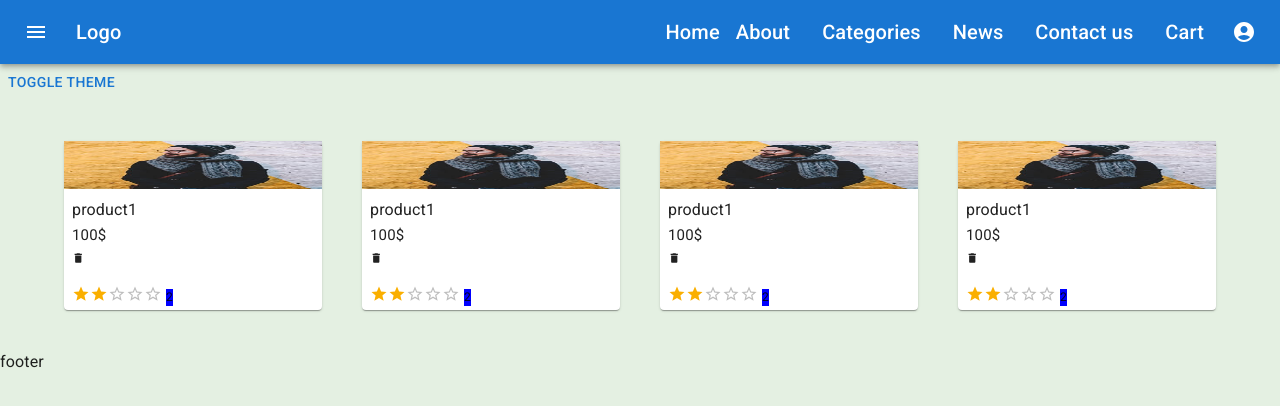
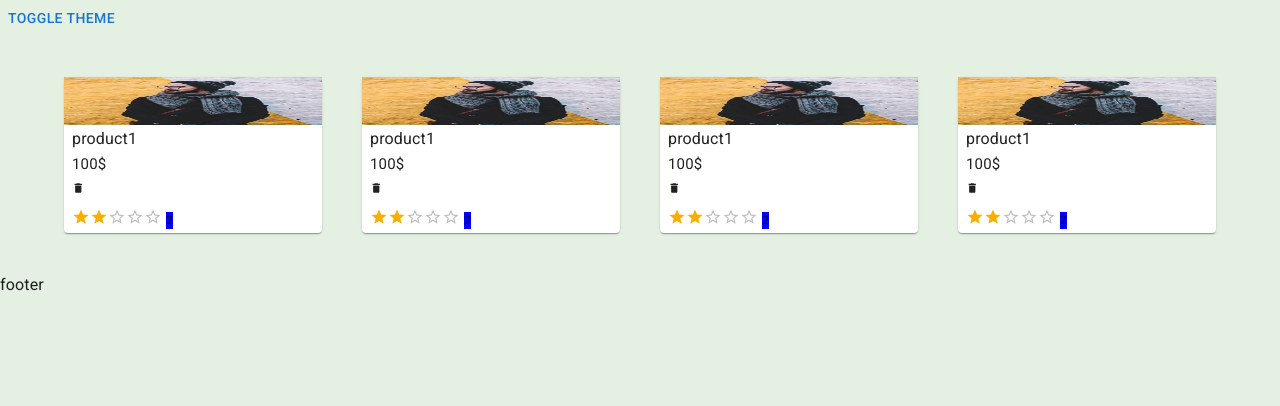
Before and after one commit to Ahmed5510-Mac/LifeProjectfrontend, a React (Create React App) app: page / in a window 1280 px wide. Shown: the top 406 px of the page. Built offline with nearby package versions, Linux system fonts and the light colour scheme.

Commit message:
download bootstrap and fontawesome

```diff
--- a/package.json
+++ b/package.json
@@ -5,6 +5,7 @@
   "dependencies": {
     "@emotion/react": "^11.8.2",
     "@emotion/styled": "^11.8.1",
+    "@fortawesome/fontawesome-free": "^6.1.1",
     "@mui/icons-material": "^5.5.1",
     "@mui/material": "^5.5.3",
     "@reduxjs/toolkit": "^1.5.1",
@@ -12,6 +13,7 @@
     "@testing-library/react": "^9.3.2",
     "@testing-library/user-event": "^7.1.2",
     "axios": "^0.26.1",
+    "bootstrap": "^5.1.3",
     "formik": "^2.2.9",
     "react": "^18.0.0",
     "react-dom": "^18.0.0",
--- a/src/components/Navbar/Navbar.jsx
+++ b/src/components/Navbar/Navbar.jsx
@@ -1,189 +1,46 @@
-import * as React from 'react';
-import AppBar from '@mui/material/AppBar';
-import Box from '@mui/material/Box';
-import Toolbar from '@mui/material/Toolbar';
-import IconButton from '@mui/material/IconButton';
-import Typography from '@mui/material/Typography';
-import MenuIcon from '@mui/icons-material/Menu';
-import AccountCircle from '@mui/icons-material/AccountCircle';
-import MenuItem from '@mui/material/MenuItem';
-import Menu from '@mui/material/Menu';
-import Badge from '@mui/material/Badge';
-import NotificationsIcon from '@mui/icons-material/Notifications';
+import React from 'react'
 
-const Navbar = () => {
-    const [anchorEl, setAnchorEl] = React.useState(null);
-    const [mobileMoreAnchorEl, setMobileMoreAnchorEl] = React.useState(null);
+function Navbar() {
+  return (
+    <>
 
+    {/* <nav className="navbar navbar-expand-lg navbar-light bg-light">
+  <div className="container-fluid">
+    <a className="navbar-brand" href="#">Navbar</a>
+    <button className="navbar-toggler" type="button" data-bs-toggle="collapse" data-bs-target="#navbarSupportedContent" aria-controls="navbarSupportedContent" aria-expanded="false" aria-label="Toggle navigation">
+      <span className="navbar-toggler-icon"></span>
+    </button>
+    <div className="collapse navbar-collapse" id="navbarSupportedContent">
+      <ul className="navbar-nav  mb-2 mb-lg-0">
+        <li className="nav-item">
+          <a className="nav-link active" aria-current="page" href="#">Home</a>
+        </li>
+        <li className="nav-item">
+          <a className="nav-link" href="#">Link</a>
+        </li>
+        <li className="nav-item dropdown">
+          <a className="nav-link dropdown-toggle" href="#" id="navbarDropdown" role="button" data-bs-toggle="dropdown" aria-expanded="false">
+            Dropdown
+          </a>
+          <ul className="dropdown-menu" aria-labelledby="navbarDropdown">
+            <li><a className="dropdown-item" href="#">Action</a></li>
+            <li><a className="dropdown-item" href="#">Another action</a></li>
+            <li><a className="dropdown-item" href="#">Something else here</a></li>
+          </ul>
+        </li>
+        <li className="nav-item">
+          <a className="nav-link disabled" href="#" tabIndex="-1" aria-disabled="true">Disabled</a>
+        </li>
+      </ul>
+      <form className="d-flex mx-auto">
+        <input className="form-control border-primary me-2" type="search" placeholder="Search" aria-label="Search"/>
 
-    const isMenuOpen = Boolean(anchorEl);
-    const isMobileMenuOpen = Boolean(mobileMoreAnchorEl);
-
-    const handleProfileMenuOpen = (event) => {
-        setAnchorEl(event.currentTarget);
-    };
-    const handleMobileMenuClose = () => {
-        setMobileMoreAnchorEl(null);
-    };
-    const handleMenuClose = () => {
-        setAnchorEl(null);
-        handleMobileMenuClose();
-    };
-    const handleMobileMenuOpen = (event) => {
-        setMobileMoreAnchorEl(event.currentTarget);
-    };
-
-    const menuId = 'primary-search-account-menu';
-    const renderMenu = (
-        <Menu
-            anchorEl={anchorEl}
-            anchorOrigin={{
-                vertical: 'top',
-                horizontal: 'right',
-            }}
-            id={menuId}
-            keepMounted
-            transformOrigin={{
-                vertical: 'top',
-                horizontal: 'right',
-            }}
-            open={isMenuOpen}
-            onClose={handleMenuClose}
-        >
-            <MenuItem onClick={handleMenuClose}>Profile</MenuItem>
-            <MenuItem onClick={handleMenuClose}>My account</MenuItem>
-        </Menu>
-    );
-    const mobileMenuId = 'primary-search-account-menu-mobile';
-    const renderMobileMenu = (
-        <Menu
-            anchorEl={mobileMoreAnchorEl}
-            anchorOrigin={{
-                vertical: 'top',
-                horizontal: 'right',
-            }}
-            id={mobileMenuId}
-            keepMounted
-            transformOrigin={{
-                vertical: 'top',
-                horizontal: 'right',
-            }}
-            open={isMobileMenuOpen}
-            onClose={handleMobileMenuClose}
-        >
-            <MenuItem>
-                <IconButton
-                    size="large"
-                    aria-label="show 17 new notifications"
-                    color="inherit"
-                >
-                    <Badge badgeContent={17} color="error">
-                        <NotificationsIcon />
-                    </Badge>
-                </IconButton>
-                <p>Notifications</p>
-            </MenuItem>
-            <MenuItem onClick={handleProfileMenuOpen}>
-                <IconButton
-                    size="large"
-                    aria-label="account of current user"
-                    aria-controls="primary-search-account-menu"
-                    aria-haspopup="true"
-                    color="inherit"
-                >
-                    <AccountCircle />
-                </IconButton>
-                <p>Profile</p>
-            </MenuItem>
-        </Menu>
-    );
-    return (<>
-        <Box sx={{ flexGrow: 1 }}>
-            <AppBar position="static">
-                <Toolbar>
-                    <IconButton
-                        size="large"
-                        edge="start"
-                        color="inherit"
-                        aria-label="open drawer"
-                        sx={{ mr: 2 }}
-                    >
-                        <MenuIcon />
-                    </IconButton>
-                    <Typography
-                        variant="h6"
-                        noWrap
-                        component="div"
-                        sx={{ flexGrow: 1, display: { xs: 'none', sm: 'block' } }}
-                    >
-                        Logo
-                    </Typography>
-                    <Typography
-                        variant="h6"
-                        noWrap
-                        component="div"
-                        sx={{}}
-                    >
-                        Home
-                    </Typography>
-                    <Typography
-                        variant="h6"
-                        noWrap
-                        component="div"
-                        sx={{ marginX: 2 }}
-                    >
-                        About
-                    </Typography>
-                    <Typography
-                        variant="h6"
-                        noWrap
-                        component="div"
-                        sx={{ marginX: 2 }}
-                    >
-                        Categories
-                    </Typography>
-                    <Typography
-                        variant="h6"
-                        noWrap
-                        component="div"
-                        sx={{ marginX: 2 }}
-                    >
-                        News
-                    </Typography>
-                    <Typography
-                        variant="h6"
-                        noWrap
-                        component="div"
-                        sx={{ marginX: 2 }}
-                    >
-                        Contact us
-                    </Typography>
-                    <Typography
-                        variant="h6"
-                        noWrap
-                        component="div"
-                        sx={{ marginX: 2 }}
-                    >
-                        Cart
-                    </Typography>
-                    <IconButton
-                        size="large"
-                        edge="end"
-                        aria-label="account of current user"
-                        aria-controls={menuId}
-                        aria-haspopup="true"
-                        onClick={handleProfileMenuOpen}
-                        color="inherit"
-                    >
-                        <AccountCircle />
-                    </IconButton>
-
-                </Toolbar>
-            </AppBar>
-            {renderMobileMenu}
-            {renderMenu}
-        </Box>
-    </>);
+      </form>
+    </div>
+  </div>
+</nav> */}
+    </>
+  )
 }
 
-export default Navbar;
+export default Navbar
--- a/src/index.js
+++ b/src/index.js
@@ -5,6 +5,8 @@
 import * as serviceWorker from './serviceWorker';
 import { store } from './store/store';
 import './index.css';
+import 'bootstrap/dist/css/bootstrap.min.css'
+import 'bootstrap/dist/js/bootstrap.bundle.min.js'
 
 ReactDOM.render(
   <React.StrictMode>
```
Also changed, not shown: 1 other file (tests, documents, lock files or other folders).
